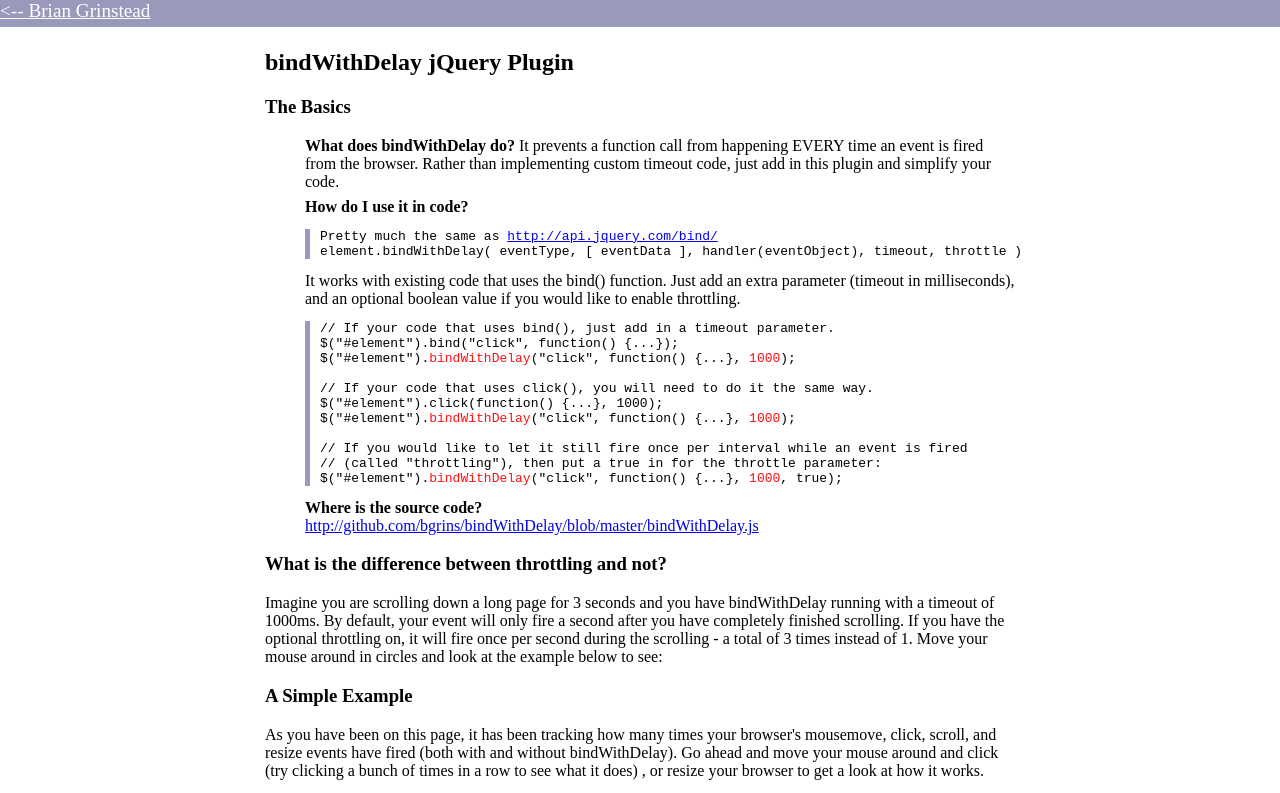
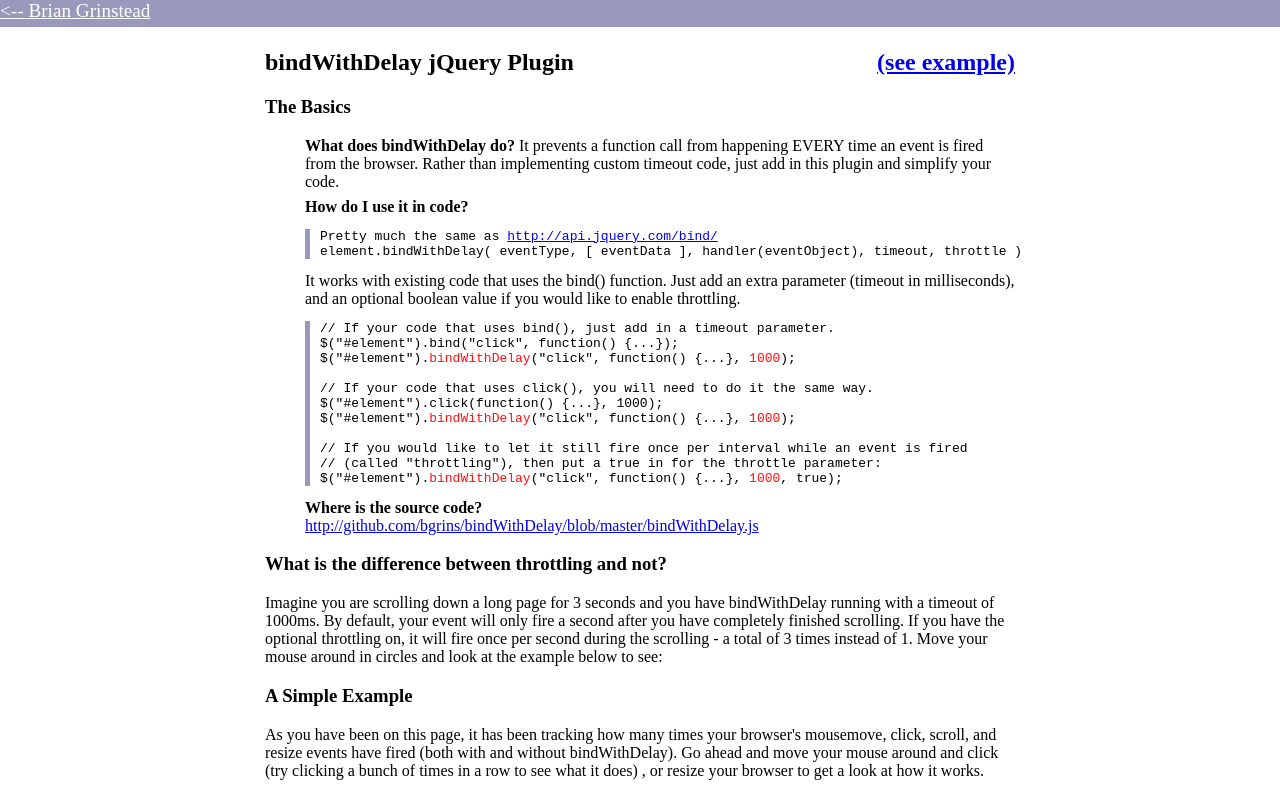
Before and after one commit to bgrins/bindWithDelay, a plain HTML site: page demo/index.html in a window 1280 px wide. Shown: the top 793 px of the page. Drawn offline with Linux system fonts and the light colour scheme.

Commit message:
add example link

```diff
--- a/demo/index.html
+++ b/demo/index.html
@@ -73,7 +73,7 @@
 			<a href='http://briangrinstead.com'>&lt;-- Brian Grinstead</a>
 		</div>
 		<div id="content">
-			<h2>bindWithDelay jQuery Plugin</h2>
+			<h2>bindWithDelay jQuery Plugin <a href='#example' style='float:right;'>(see example)</a></h2>
 			<h3>The Basics</h3>
 			<ul class='basics'>
 				<li><strong>What does bindWithDelay do?</strong>
@@ -105,7 +105,7 @@ $("#element").<span class='key'>bindWithDelay</span>("click", function() {...},
 			</ul>
 			<h3>What is the difference between throttling and not?</h3>
 			<p>Imagine you are scrolling down a long page for 3 seconds and you have bindWithDelay running with a timeout of 1000ms.  By default, your event will only fire a second after you have completely finished scrolling.  If you have the optional throttling on, it will fire once per second during the scrolling - a total of 3 times instead of 1.  Move your mouse around in circles and look at the example below to see:</p>
-			<h3>A Simple Example</h3>
+			<h3><a name="example">A Simple Example</a></h3>
 			<p>As you have been on this page, it has been tracking how many times your browser's mousemove, click,
 			scroll, and resize events have fired (both with and without bindWithDelay).
 			Go ahead and move your mouse around and click (try clicking a bunch of times in a row to see what it does)
```
